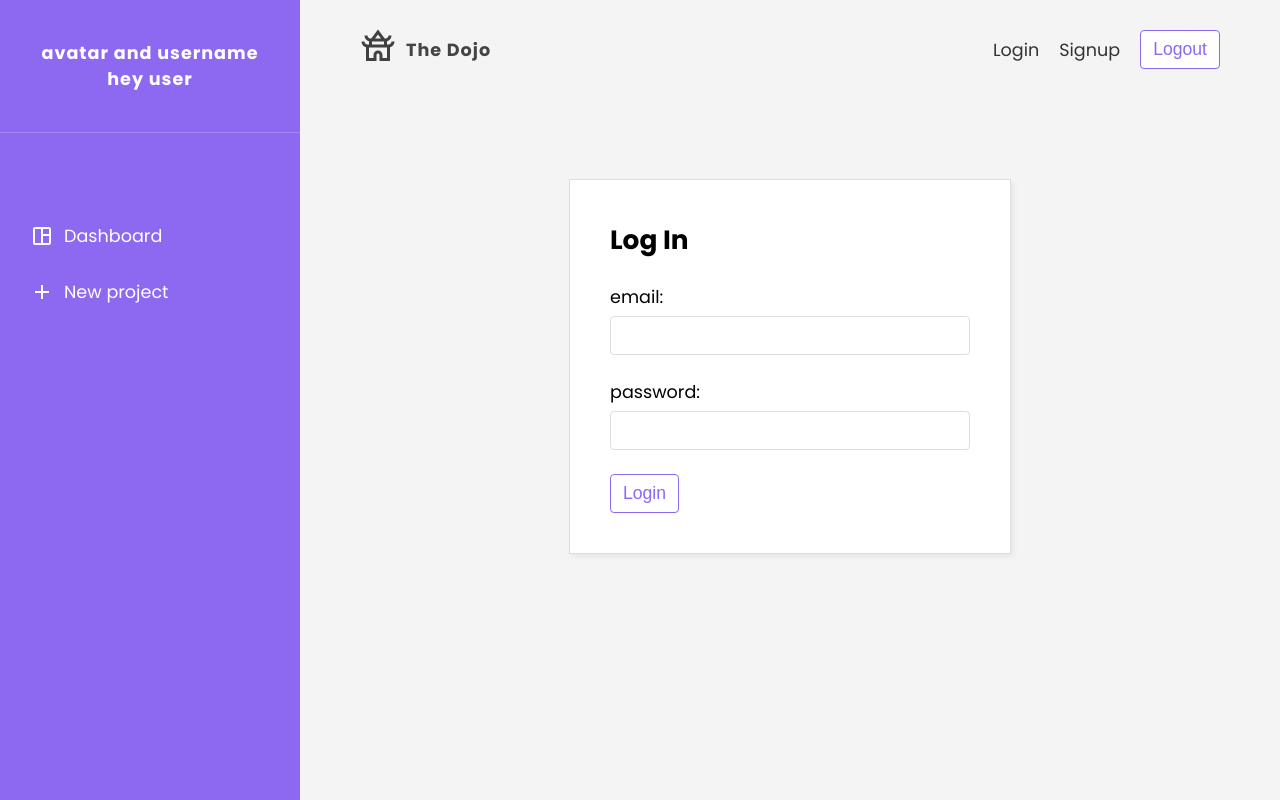
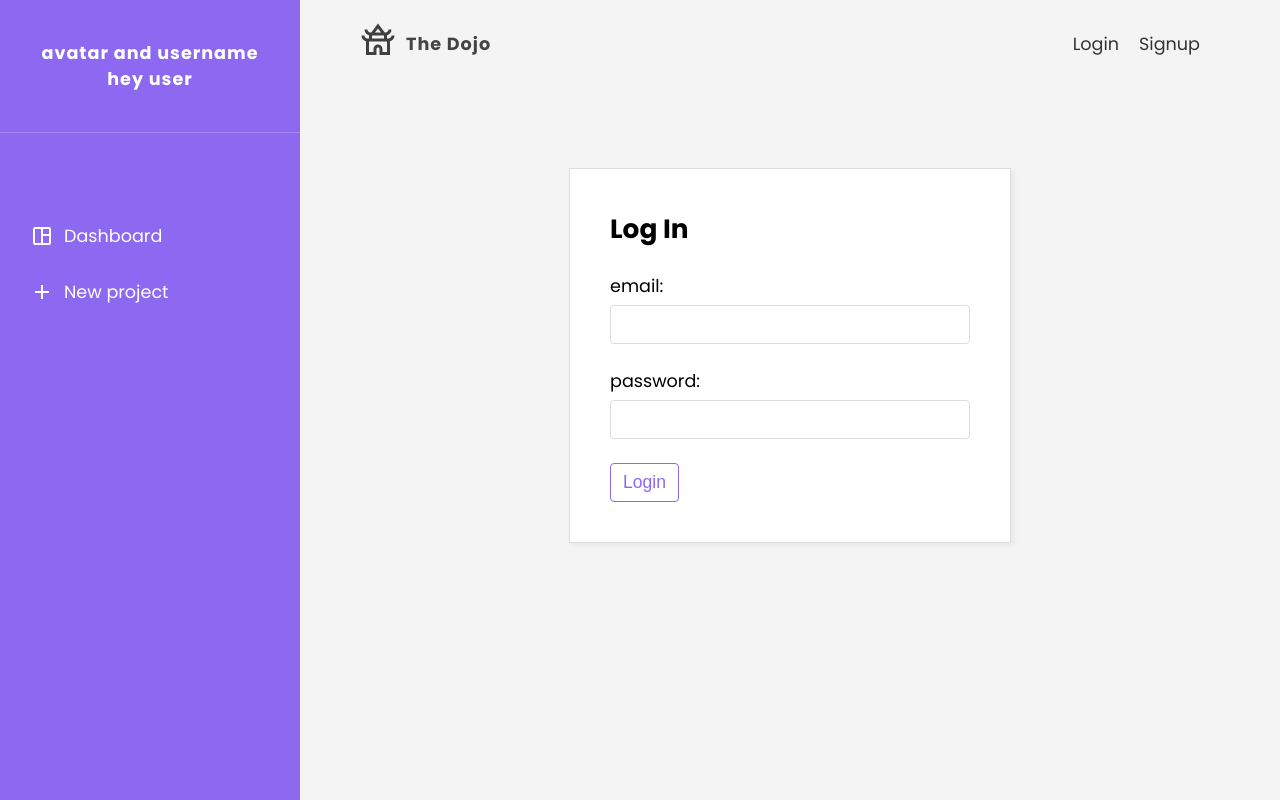
Before and after one commit to chichileishvili/the-dojo, a React (Create React App) app: page /login in a window 1280 px wide. Built offline with nearby package versions, Linux system fonts and the light colour scheme; no server answers.

Commit message:
update: navbar link authentication

```diff
--- a/src/components/navbar.js
+++ b/src/components/navbar.js
@@ -2,9 +2,11 @@ import './navbar.css'
 import Temple from '../assets/temple.svg'
 import { useLogout } from '../hooks/useLogout'
 import { Link } from 'react-router-dom'
+import { useAuthContext } from '../hooks/useAuthContext'
 
 export default function Navbar() {
   const { logout, isPending } = useLogout()
+  const { user } = useAuthContext()
   return (
     <div className='navbar'>
       <ul>
@@ -12,7 +14,8 @@ export default function Navbar() {
           <img src={Temple} alt='dojo logo' />
           <span>The Dojo</span>
         </li>
-
+        {!user && (
+          <>
             <li>
               <Link to='/login'> Login</Link>
             </li>
@@ -20,6 +23,9 @@ export default function Navbar() {
               {' '}
               <Link to='/signup'> Signup</Link>
             </li>
+          </>
+        )}
+        {user && (
           <li>
             {' '}
             {!isPending && (
@@ -35,6 +41,7 @@ export default function Navbar() {
               </button>
             )}
           </li>
+        )}
       </ul>
     </div>
   )
```
Lines whose indentation alone changed are shown as unchanged.
